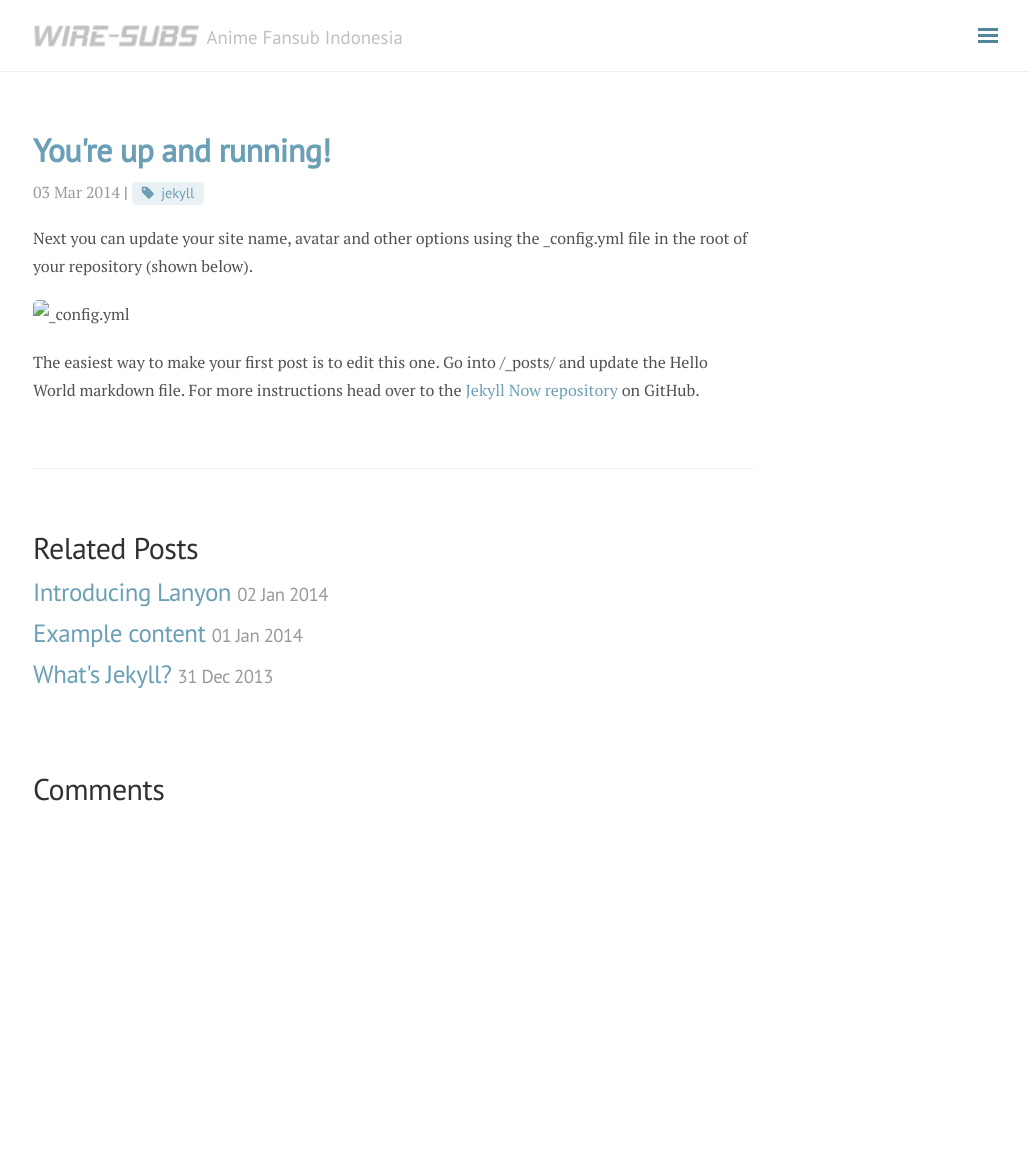
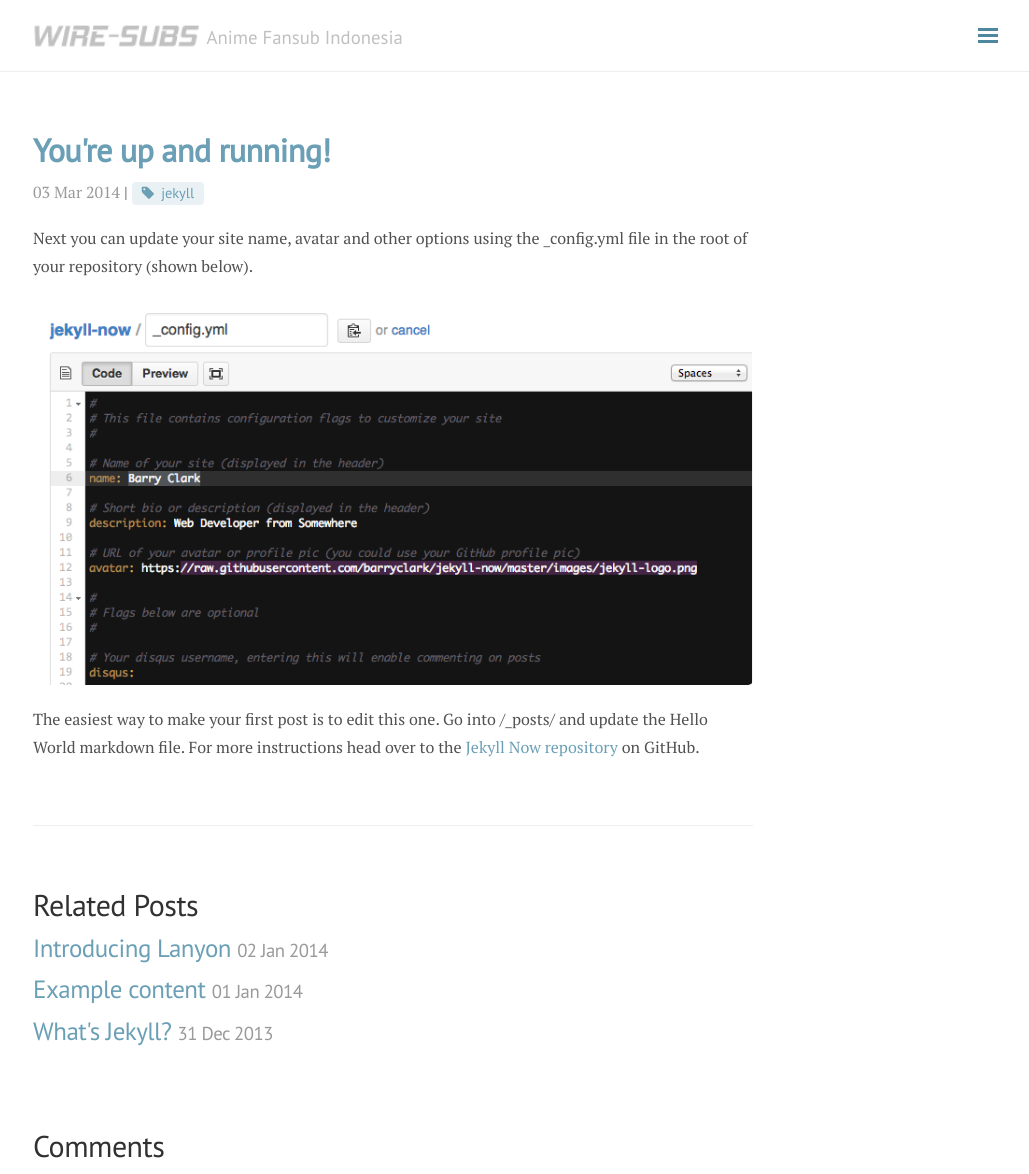
Before and after one commit to pdeddy78/fansub.wire-subs.com, a Jekyll site: the page built from _posts/2014-3-3-Hello-World.md, in a window 1280 px wide and 1174 px high. Shown: the whole window, without its empty margins (247-1276 px from the left). Built offline with Jekyll 4.4.1, drawn with Linux system fonts in a browser that asks for light colours; nearby versions of some CDN libraries; comment, search, counter and statistics services are not loaded.

Commit message:
add sample post

```diff
--- a/_posts/2014-3-3-Hello-World.md
+++ b/_posts/2014-3-3-Hello-World.md
@@ -7,6 +7,6 @@ sitemap: true
 
 Next you can update your site name, avatar and other options using the _config.yml file in the root of your repository (shown below).
 
-![_config.yml]({{ site.baseurl }}/images/config.png)
+![_config.yml]({{ site.baseurl }}/public/img/config.png)
 
 The easiest way to make your first post is to edit this one. Go into /_posts/ and update the Hello World markdown file. For more instructions head over to the [Jekyll Now repository](https://github.com/barryclark/jekyll-now) on GitHub.
```
Also changed, not shown: public/img/config.png (added).
